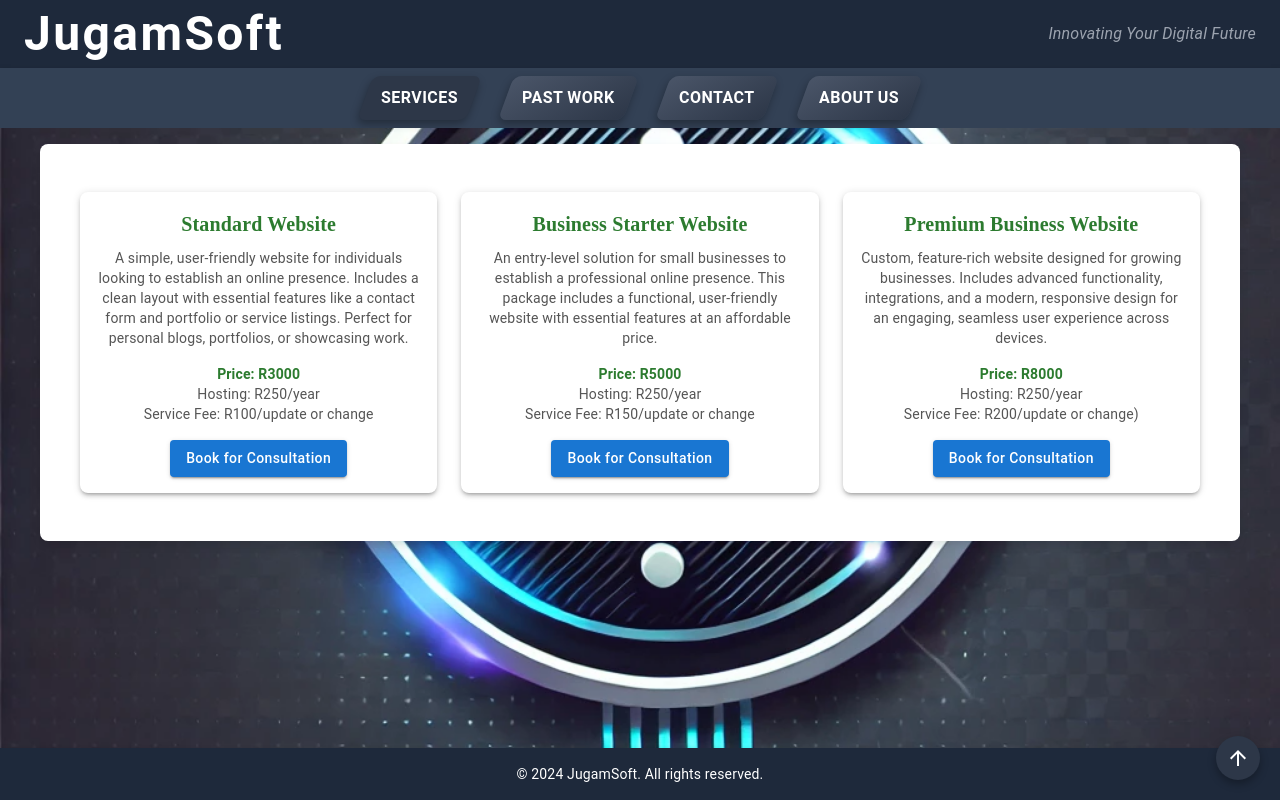
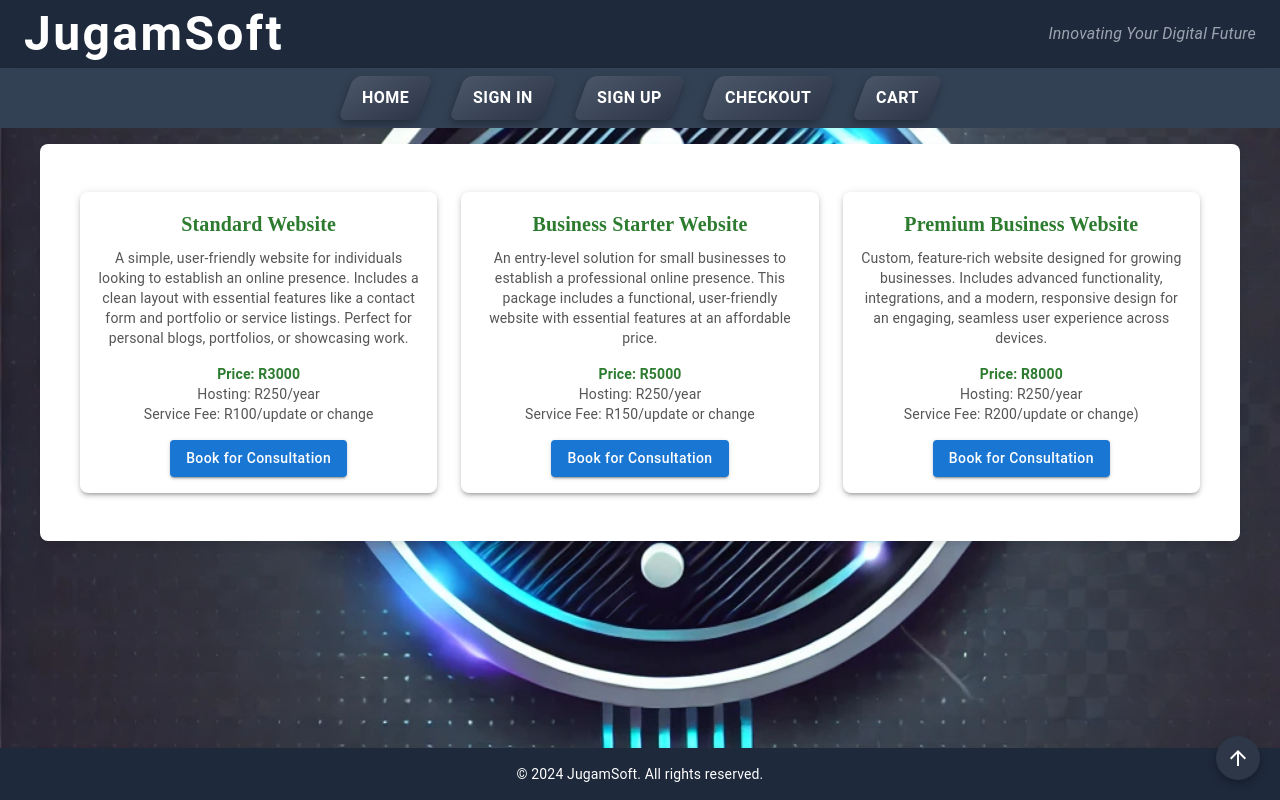
Before and after one commit to Ayanda2002/Ordering-System-Frontend, a React (Create React App) app: page / in a window 1280 px wide. Built offline with nearby package versions, Linux system fonts and the light colour scheme.

Commit message:
Update home.js
Updated buttons

```diff
--- a/src/components/home.js
+++ b/src/components/home.js
@@ -12,9 +12,9 @@ const Home = () => {
   const [activeButton, setActiveButton] = useState("services");
 
   const sections = {
-    services: <Services />,
+    "services": <Services />,
     "past-work": <PastWork />,
-    contact: <Contact />,
+    "contact": <Contact />,
     "about-us": <AboutUs />,
   };
 
@@ -82,7 +82,7 @@ const Home = () => {
           boxShadow: "0px 2px 6px rgba(0, 0, 0, 0.2)",
         }}
       >
-        {["services", "past-work", "contact", "about-us"].map((section) => (
+        {["home", "sign-in", "sign-up", "checkout", "cart"].map((section) => (
           <Button
             key={section}
             sx={{
```
